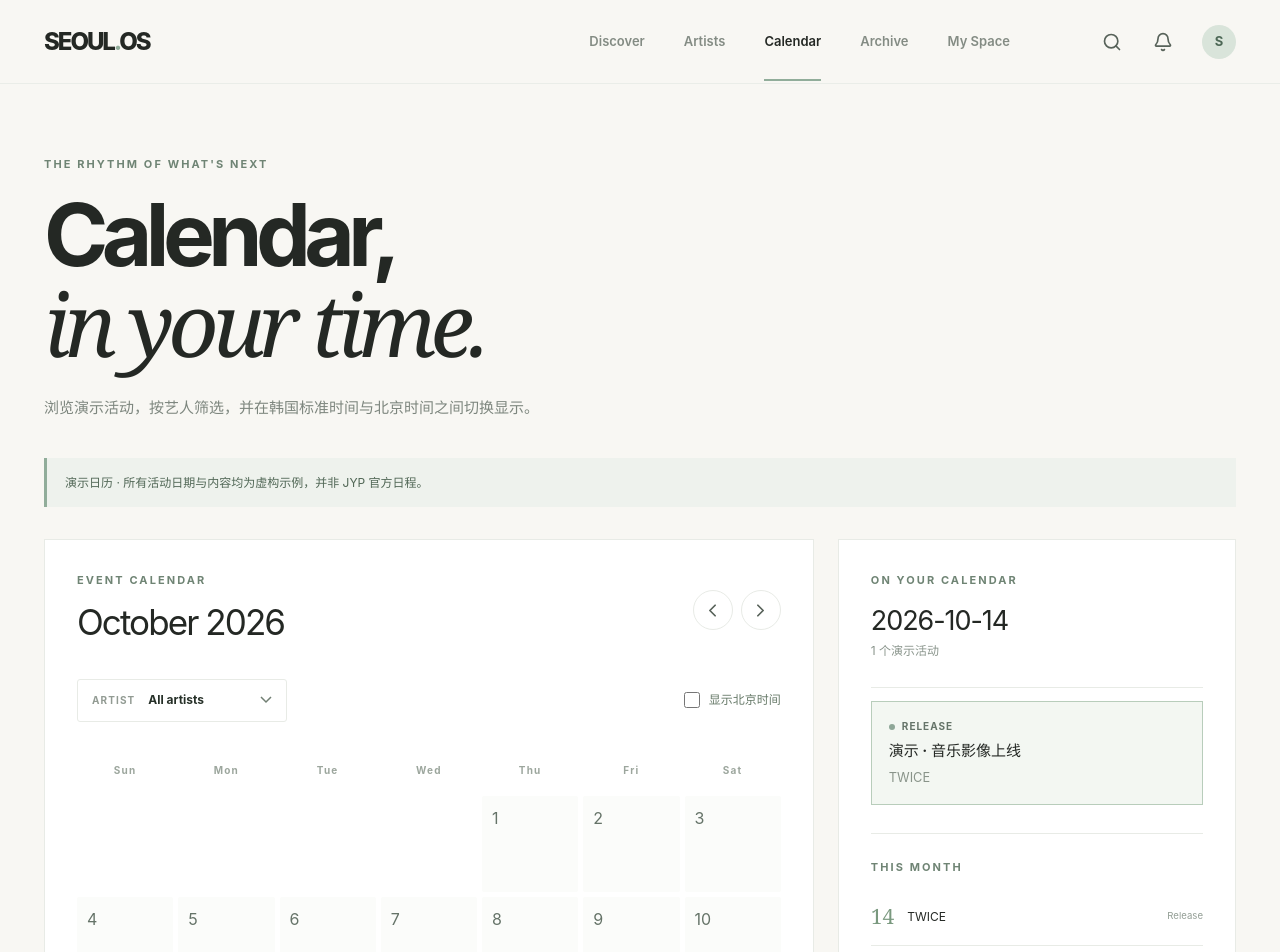
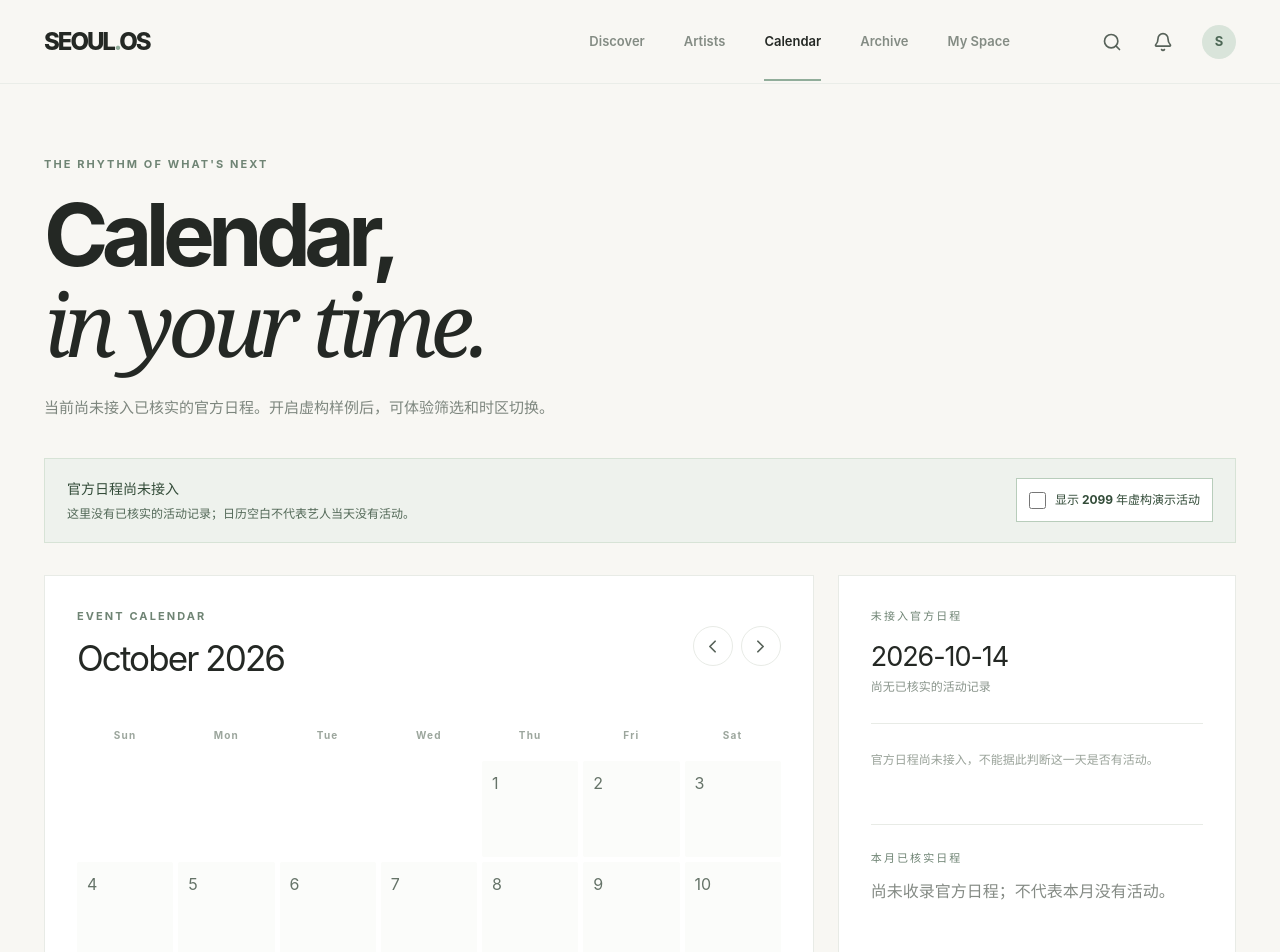
Before and after one commit to faxiusanda9-coder/seoul-os, a React (Vite) app: page /#/calendar in a window 1280 px wide. Shown: the top 952 px of the page. Built offline with nearby package versions, Linux system fonts and the light colour scheme.

Commit message:
Clarify fictional calendar events and hide them by default

```diff
--- a/src/data/events.ts
+++ b/src/data/events.ts
@@ -1,13 +1,14 @@
 import type { CalendarEvent } from "../types";
 
-// Fictional calendar fixtures. Every event is visibly marked as demo content.
+// Fictional calendar fixtures in a deliberately distant year. They are never
+// shown by default and must not be presented as real artist schedules.
 export const events: CalendarEvent[] = [
   {
     id: "e1",
     artistId: "twice",
     title: "演示 · 音乐影像上线",
     type: "Release",
-    startsAt: "2026-10-14T18:00:00+09:00",
+    startsAt: "2099-05-14T18:00:00+09:00",
     timeZone: "Asia/Seoul",
     note: "用于演示日期选择和时区展示；不是实际发行公告。",
   },
@@ -16,7 +17,7 @@ export const events: CalendarEvent[] = [
     artistId: "stray-kids",
     title: "演示 · 线上直播",
     type: "Live",
-    startsAt: "2026-10-18T20:00:00+09:00",
+    startsAt: "2099-05-18T20:00:00+09:00",
     timeZone: "Asia/Seoul",
     note: "用于演示活动详情；不是实际直播安排。",
   },
@@ -25,7 +26,7 @@ export const events: CalendarEvent[] = [
     artistId: "day6",
     title: "演示 · 粉丝活动",
     type: "Fan Event",
-    startsAt: "2026-10-23T19:30:00+09:00",
+    startsAt: "2099-05-23T19:30:00+09:00",
     timeZone: "Asia/Seoul",
     note: "用于演示活动类型；不是实际粉丝活动。",
   },
@@ -34,7 +35,7 @@ export const events: CalendarEvent[] = [
     artistId: "nmixx",
     title: "演示 · 作品收录日",
     type: "Release",
-    startsAt: "2026-11-06T18:00:00+09:00",
+    startsAt: "2099-06-06T18:00:00+09:00",
     timeZone: "Asia/Seoul",
     note: "用于演示跨月浏览；不是实际发行公告。",
   },
@@ -43,7 +44,7 @@ export const events: CalendarEvent[] = [
     artistId: "itzy",
     title: "演示 · 舞台直播",
     type: "Live",
-    startsAt: "2026-11-15T19:00:00+09:00",
+    startsAt: "2099-06-15T19:00:00+09:00",
     timeZone: "Asia/Seoul",
     note: "用于演示跨月浏览；不是实际直播安排。",
   },
@@ -52,7 +53,7 @@ export const events: CalendarEvent[] = [
     artistId: "nexz",
     title: "演示 · 见面活动",
     type: "Fan Event",
-    startsAt: "2026-09-26T17:00:00+09:00",
+    startsAt: "2099-04-26T17:00:00+09:00",
     timeZone: "Asia/Seoul",
     note: "用于演示跨月浏览；不是实际活动安排。",
   },
--- a/src/pages/CalendarPage.tsx
+++ b/src/pages/CalendarPage.tsx
@@ -15,19 +15,31 @@ import type { CalendarEvent } from "../types";
 
 const dateKey = (date: Date) => format(date, "yyyy-MM-dd");
 const weekdays = ["Sun", "Mon", "Tue", "Wed", "Thu", "Fri", "Sat"];
+const todayInSeoul = () =>
+  new Intl.DateTimeFormat("sv-SE", { timeZone: "Asia/Seoul" }).format(
+    new Date(),
+  );
+const monthForDate = (value: string) =>
+  new Date(Number(value.slice(0, 4)), Number(value.slice(5, 7)) - 1, 1);
+const demoDate = kstDate(events[0].startsAt);
 
 export function CalendarPage() {
-  const [month, setMonth] = useState(() => new Date(2026, 9, 1));
-  const [selected, setSelected] = useState("2026-10-14");
+  const [month, setMonth] = useState(() => monthForDate(todayInSeoul()));
+  const [selected, setSelected] = useState(todayInSeoul);
   const [artist, setArtist] = useState("all");
   const [selectedEvent, setSelectedEvent] = useState<CalendarEvent | null>(
-    events[0],
+    null,
   );
   const [showBeijing, setShowBeijing] = useState(false);
+  const [showDemo, setShowDemo] = useState(false);
   const filtered = useMemo(
     () =>
-      events.filter((event) => artist === "all" || event.artistId === artist),
-    [artist],
+      showDemo
+        ? events.filter(
+            (event) => artist === "all" || event.artistId === artist,
+          )
+        : [],
+    [artist, showDemo],
   );
   const days = eachDayOfInterval({
     start: startOfMonth(month),
@@ -51,6 +63,13 @@ export function CalendarPage() {
       filtered.find((event) => kstDate(event.startsAt) === date) ?? null,
     );
   }
+  function toggleDemo(enabled: boolean) {
+    setShowDemo(enabled);
+    setSelectedEvent(null);
+    const nextDate = enabled ? demoDate : todayInSeoul();
+    setSelected(nextDate);
+    setMonth(monthForDate(nextDate));
+  }
   return (
     <div className="page-wrap page-pad">
       <div className="page-intro">
@@ -61,11 +80,22 @@ export function CalendarPage() {
           <em>in your time.</em>
         </h1>
         <p>
-          浏览演示活动，按艺人筛选，并在韩国标准时间与北京时间之间切换显示。
+          当前尚未接入已核实的官方日程。开启虚构样例后，可体验筛选和时区切换。
         </p>
       </div>
-      <div className="demo-notice">
-        演示日历 · 所有活动日期与内容均为虚构示例，并非 JYP 官方日程。
+      <div className="calendar-status">
+        <div>
+          <strong>官方日程尚未接入</strong>
+          <p>这里没有已核实的活动记录；日历空白不代表艺人当天没有活动。</p>
+        </div>
+        <label className="calendar-demo-switch">
+          <input
+            type="checkbox"
+            checked={showDemo}
+            onChange={(event) => toggleDemo(event.target.checked)}
+          />
+          <span>显示 2099 年虚构演示活动</span>
+        </label>
       </div>
       <div className="calendar-layout">
         <section className="calendar-panel" aria-label="活动日历">
@@ -93,6 +123,7 @@ export function CalendarPage() {
               </button>
             </div>
           </div>
+          {showDemo && (
             <div className="calendar-filter-row">
               <label className="select-field">
                 <span>Artist</span>
@@ -120,6 +151,7 @@ export function CalendarPage() {
                 <span>显示北京时间</span>
               </label>
             </div>
+          )}
           <div className="calendar-grid">
             {weekdays.map((day) => (
               <div className="weekday" key={day}>
@@ -140,7 +172,7 @@ export function CalendarPage() {
                   key={key}
                   className={`calendar-day ${selected === key ? "selected" : ""} ${dayEvents.length ? "has-event" : ""}`}
                   onClick={() => chooseDate(key)}
-                  aria-label={`${key}，${dayEvents.length} 个演示活动`}
+                  aria-label={`${key}，${showDemo ? `${dayEvents.length} 个虚构演示活动` : "官方日程未接入"}`}
                   aria-pressed={selected === key}
                 >
                   <span>{format(day, "d")}</span>
@@ -156,6 +188,7 @@ export function CalendarPage() {
               );
             })}
           </div>
+          {showDemo && (
             <div className="calendar-legend">
               <span>
                 <i className="dot-release" /> Release
@@ -167,15 +200,20 @@ export function CalendarPage() {
                 <i className="dot-fan-event" /> Fan Event
               </span>
             </div>
+          )}
         </section>
         <aside className="event-panel">
           <div className="event-panel-head">
-            <p className="eyebrow">ON YOUR CALENDAR</p>
+            <p className="eyebrow">
+              {showDemo ? "虚构演示 · 非真实日程" : "未接入官方日程"}
+            </p>
             <h2>{selected}</h2>
             <p>
-              {selectedEvents.length
-                ? `${selectedEvents.length} 个演示活动`
-                : "这一天暂无演示活动"}
+              {showDemo
+                ? selectedEvents.length
+                  ? `${selectedEvents.length} 个虚构演示活动`
+                  : "这一天没有演示样例"
+                : "尚无已核实的活动记录"}
             </p>
           </div>
           <div className="event-list">
@@ -189,7 +227,7 @@ export function CalendarPage() {
                 <span
                   className={`event-type dot-${event.type.toLowerCase().replace(" ", "-")}`}
                 >
-                  {event.type}
+                  虚构演示 · {event.type}
                 </span>
                 <strong>{event.title}</strong>
                 <small>{artistById(event.artistId)?.name}</small>
@@ -197,12 +235,16 @@ export function CalendarPage() {
             ))}
             {!selectedEvents.length && (
               <div className="event-empty">
-                选择带有彩色圆点的日期查看活动。
+                {showDemo
+                  ? "选择带有彩色圆点的日期查看虚构样例。"
+                  : "官方日程尚未接入，不能据此判断这一天是否有活动。"}
               </div>
             )}
           </div>
           <div className="upcoming">
-            <p className="eyebrow">THIS MONTH</p>
+            <p className="eyebrow">
+              {showDemo ? "本月虚构演示样例" : "本月已核实日程"}
+            </p>
             {monthEvents.length ? (
               monthEvents.map((event) => (
                 <button
@@ -214,11 +256,16 @@ export function CalendarPage() {
                   }}
                 >
                   <span>{kstDate(event.startsAt).slice(8)}</span>
-                  {artistById(event.artistId)?.name} <small>{event.type}</small>
+                  {artistById(event.artistId)?.name}{" "}
+                  <small>虚构 · {event.type}</small>
                 </button>
               ))
             ) : (
-              <p className="muted">本月暂无演示活动。</p>
+              <p className="muted">
+                {showDemo
+                  ? "本月没有虚构演示样例。"
+                  : "尚未收录官方日程；不代表本月没有活动。"}
+              </p>
             )}
           </div>
         </aside>
--- a/src/styles.css
+++ b/src/styles.css
@@ -996,15 +996,46 @@ main {
 .feed-card--compact p {
   font-size: 10px;
 }
-.demo-notice {
-  border-left: 3px solid #91ad9a;
+.calendar-status {
+  display: flex;
+  align-items: center;
+  justify-content: space-between;
+  gap: 20px;
+  border: 1px solid #d7e3d6;
   background: #eef2ed;
-  padding: 15px 18px;
-  font-size: 12px;
-  color: #526857;
+  padding: 19px 22px;
   margin-top: -32px;
   margin-bottom: 32px;
+}
+.calendar-status strong {
+  display: block;
+  color: #334c39;
+  font-size: 14px;
+}
+.calendar-status p {
+  color: #526857;
+  font-size: 12px;
   line-height: 1.6;
+  margin: 5px 0 0;
+}
+.calendar-demo-switch {
+  display: inline-flex;
+  align-items: center;
+  gap: 9px;
+  min-height: 44px;
+  padding: 8px 12px;
+  border: 1px solid #b8cdbb;
+  background: #fff;
+  color: #334c39;
+  font-size: 12px;
+  font-weight: 700;
+  cursor: pointer;
+  flex: none;
+}
+.calendar-demo-switch input {
+  width: 17px;
+  height: 17px;
+  accent-color: #5f8666;
 }
 .calendar-layout {
   display: grid;
@@ -1936,6 +1967,15 @@ main {
   .calendar-panel,
   .event-panel {
     padding: 18px;
+  }
+  .calendar-status {
+    align-items: stretch;
+    flex-direction: column;
+    gap: 13px;
+    padding: 17px;
+  }
+  .calendar-demo-switch {
+    width: 100%;
   }
   .calendar-toolbar h2 {
     font-size: 30px;
```
Also changed, not shown: 1 other file (tests, documents, lock files or other folders). Lines whose indentation alone changed are shown as unchanged.
